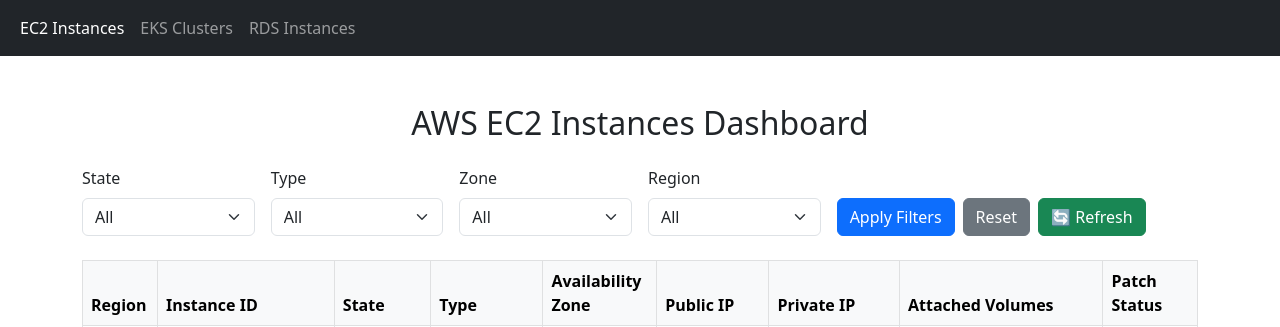
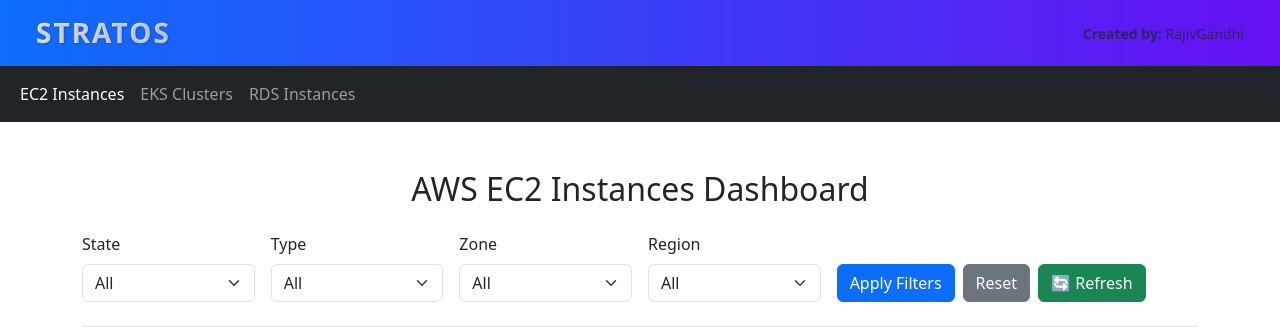
Before and after one commit to Rajiv1585/AWS-Monitor-Test, a Flask app: page / in a window 1280 px wide. Shown: the top 327 px of the page. Run offline with Flask 3, Linux system fonts and the light colour scheme; data comes from the database, SQL or seed files in the repository.

Commit message:
Updated App Name

```diff
--- a/templates/index.html
+++ b/templates/index.html
@@ -6,6 +6,28 @@
     <link href="https://cdn.jsdelivr.net/npm/bootstrap-icons@1.10.5/font/bootstrap-icons.css" rel="stylesheet">
 </head>
 <body>
+<div class="container-fluid py-3" style="background: linear-gradient(90deg, #0d6efd, #6610f2); color: white;">
+    <div class="d-flex justify-content-between align-items-center px-4">
+        <!-- STRATOS Brand Name -->
+        <div class="text-start">
+            <h3 class="mb-0 fw-bold" style="
+                font-family: 'Segoe UI', Tahoma, Geneva, Verdana, sans-serif;
+                letter-spacing: 2px;
+                background: linear-gradient(90deg, #ffffff, #dbeafe);
+                -webkit-background-clip: text;
+                -webkit-text-fill-color: transparent;
+                text-shadow: 1px 1px 2px rgba(0,0,0,0.2);
+            ">
+                STRATOS
+            </h3>
+        </div>
+        <div class="text-end">
+            <small class="text-muted" style="font-family: 'Segoe UI', sans-serif;">
+                <strong>Created by:</strong> RajivGandhi
+            </small>
+        </div>
+    </div>
+</div>
 <nav class="navbar navbar-expand-lg navbar-dark bg-dark mb-4">
   <div class="container-fluid">
     <div class="collapse navbar-collapse" id="navbarNav">
```
